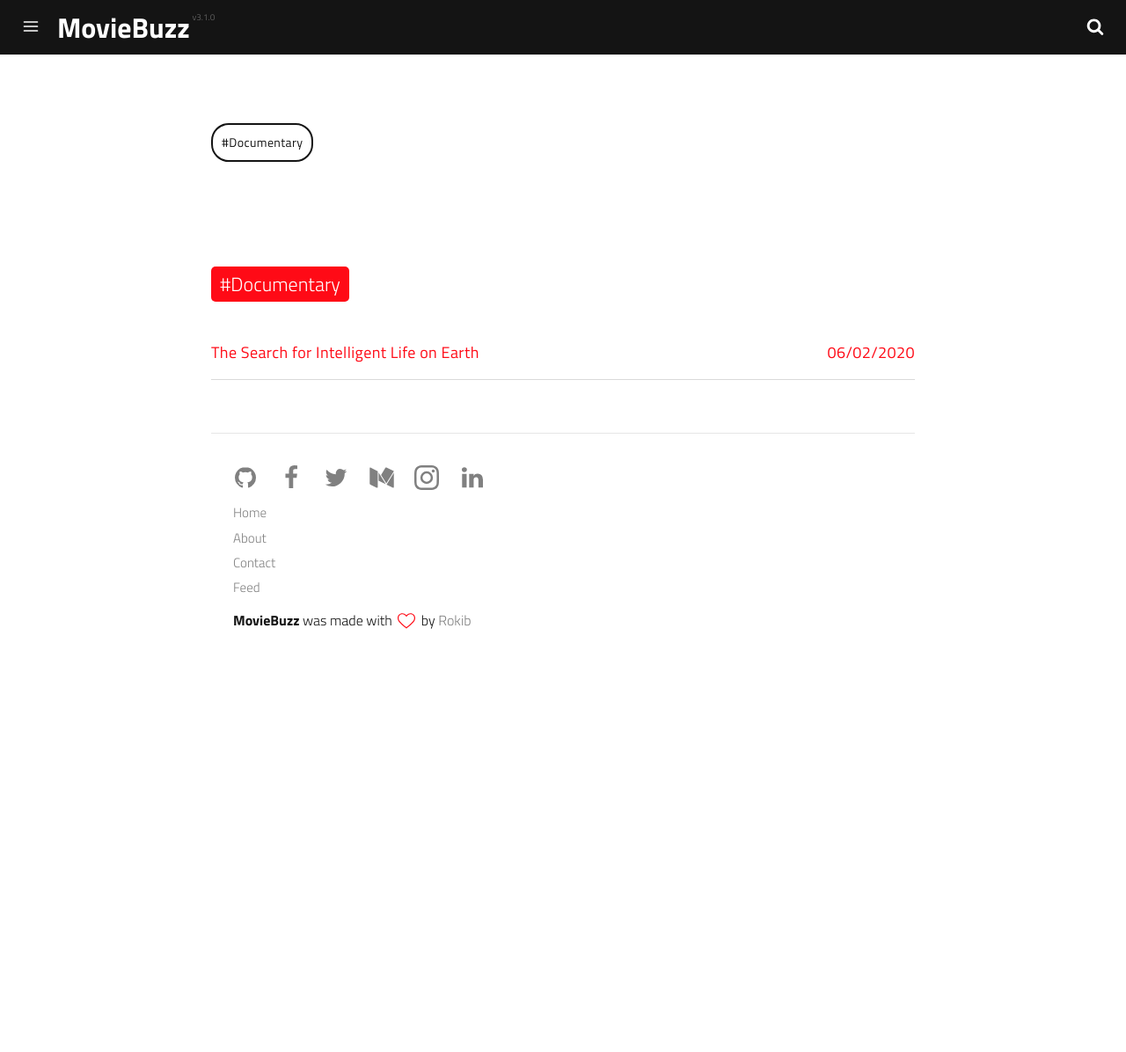
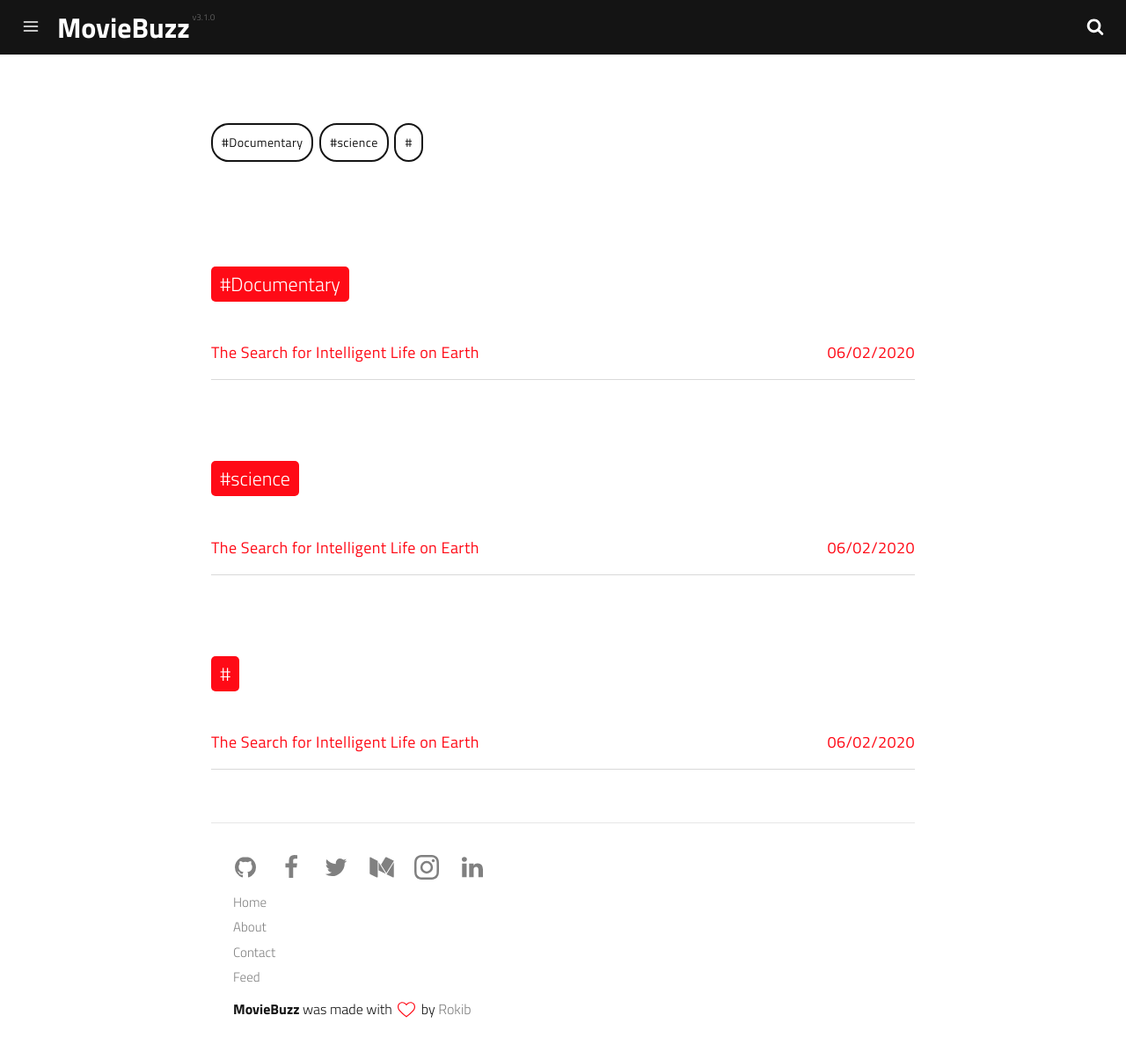
Before and after one commit to rokib-rajon/MovieBuzz, a Jekyll site: the page built from tags.html, in a window 1280 px wide and 1196 px high. Shown: the whole window at 88% size. Built offline with Jekyll 4.4.1, drawn with Linux system fonts in a browser that asks for light colours; a script that is not in the unit is left out.

Commit message:
Update Posts “2020-06-02-the-search-for-intelligent-life-on-earth”

```diff
--- a/_posts/2020-06-02-the-search-for-intelligent-life-on-earth.md
+++ b/_posts/2020-06-02-the-search-for-intelligent-life-on-earth.md
@@ -9,6 +9,8 @@ optimized_image: /assets/img/uploads/photo_2020-05-31_17-26-21.jpg
 category: series
 tags:
   - Documentary
+  - science
+  - ""
 author: MovieBuzz
 paginate: false
 ---
```
